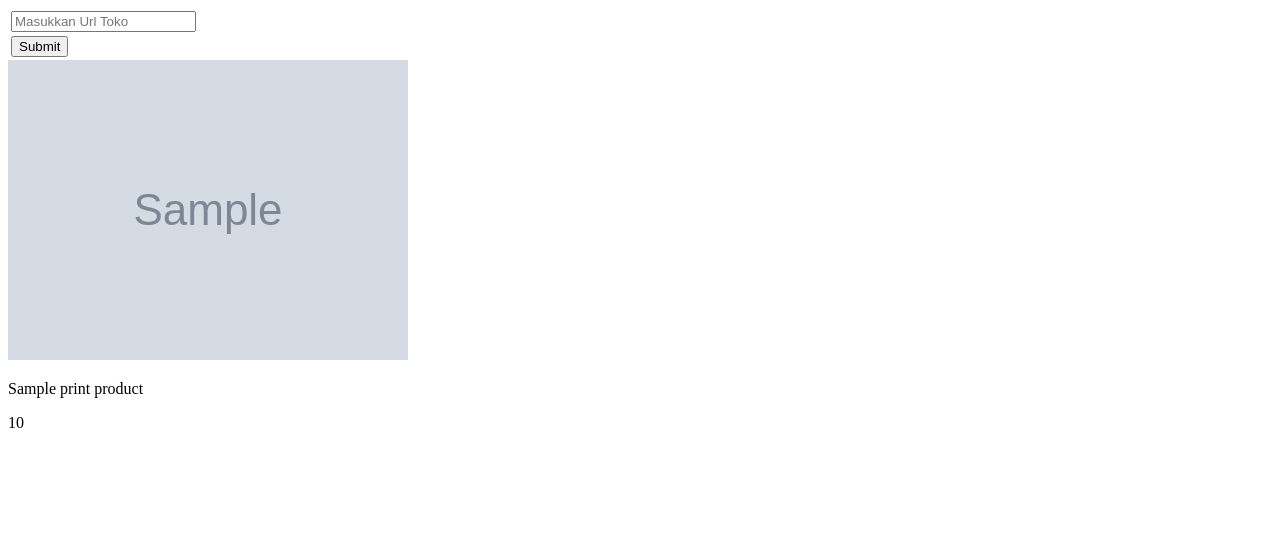
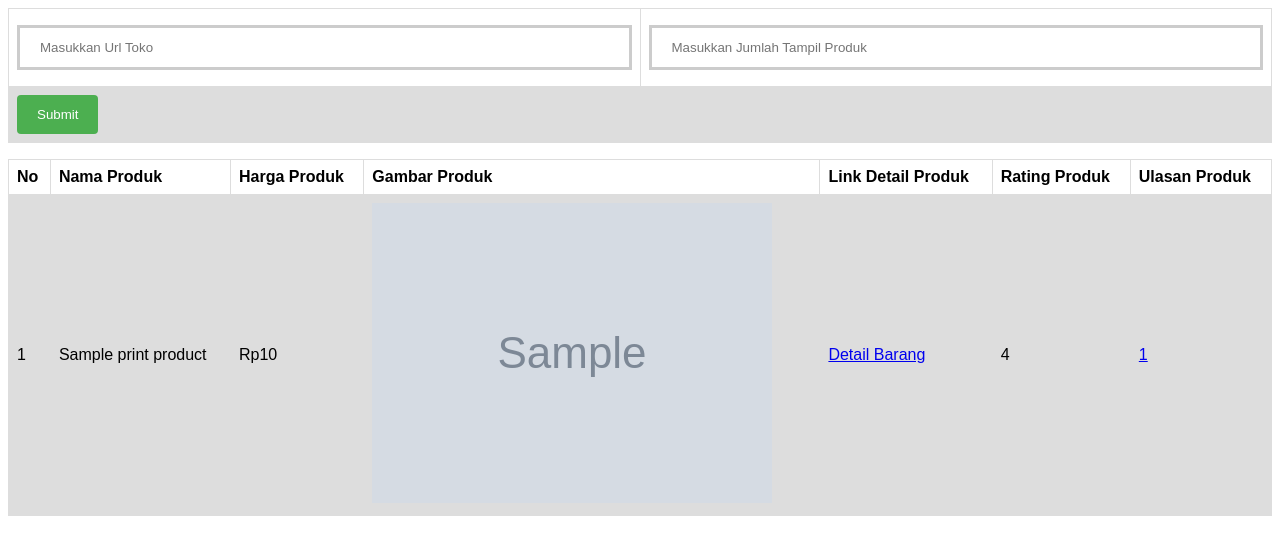
Before and after one commit to nutwreck/Marketplace, a CodeIgniter app: the page made by application/views/v_result.php in a window 1280 px wide. Shown: the top 555 px of the page. Run offline with CodeIgniter, Linux system fonts and the light colour scheme; the template is opened without the code that fills it: most values are stand-ins (such as "Sample title", 1, 10 or a date in 2020); grey boxes marked "Sample" are stand-in pictures.

Commit message:
Add files via upload

```diff
--- a/application/config/config.php
+++ b/application/config/config.php
@@ -23,7 +23,7 @@ defined('BASEPATH') OR exit('No direct script access allowed');
 | a PHP script and you can easily do that on your own.
 |
 */
-$config['base_url'] = 'http://localhost/marketplace/';
+$config['base_url'] = 'http://localhost:81/marketplace/index.php';
 
 /*
 |--------------------------------------------------------------------------
@@ -35,7 +35,7 @@ $config['base_url'] = 'http://localhost/marketplace/';
 | variable so that it is blank.
 |
 */
-$config['index_page'] = 'index.php';
+$config['index_page'] = '';
 
 /*
 |--------------------------------------------------------------------------
--- /dev/null
+++ b/application/views/Form/v_form_cari.php
@@ -0,0 +1,9 @@
+<form action="<?=site_url('Main/FindBukalapak')?>" method="post">
+	<table class='table table-bordered'>
+	    <tr>
+            <td><input type="text" class="form-control" name="UrlStoreName" placeholder="Masukkan Url Toko" /></td>
+            <td><input type="text" class="form-control" name="Numberappears" placeholder="Masukkan Jumlah Tampil Produk" /></td>
+	  	</tr>
+	    <tr><td colspan='2'><input type="submit" value="Submit"></td></tr>
+    </table>
+</form>
--- a/application/views/v_result.php
+++ b/application/views/v_result.php
@@ -5,21 +5,97 @@ defined('BASEPATH') OR exit('No direct script access allowed');
 <head>
 	<meta charset="utf-8">
 	<title>Scrape Marketplace</title>
+	<style>
+		table {
+		    font-family: arial, sans-serif;
+		    border-collapse: collapse;
+		    width: 100%;
+		}
+
+		td, th {
+		    border: 1px solid #dddddd;
+		    text-align: left;
+		    padding: 8px;
+		}
+
+		tr:nth-child(even) {
+		    background-color: #dddddd;
+		}
+
+		input[type=text]:focus {
+		    border: 3px solid #555;
+		}
+
+		input[type=text] {
+		    width: 100%;
+		    padding: 12px 20px;
+		    margin: 8px 0;
+		    box-sizing: border-box;
+		    border: 3px solid #ccc;
+		    -webkit-transition: 0.5s;
+		    transition: 0.5s;
+		    outline: none;
+		}
+
+		input[type=text]:focus {
+		    border: 3px solid #555;
+		}
+
+		input[type=submit] {
+		    background-color: #4CAF50;
+		    color: white;
+		    padding: 12px 20px;
+		    border: none;
+		    border-radius: 4px;
+		    cursor: pointer;
+		    float: left;
+		}
+
+		input[type=submit]:hover {
+		    background-color: #45a049;
+		}
+
+		@media screen and (max-width: 600px) {
+		    .col-25, .col-75, input[type=submit] {
+		        width: 100%;
+		        margin-top: 0;
+		    }
+		}
+	</style>
 </head>
 <body>
-
-	<form action="<?=site_url('Main/Find')?>" method="post"><table class='table table-bordered'>
-	    <tr>
-            <td><input type="text" class="form-control" name="UrlStoreName" placeholder="Masukkan Url Toko" /></td>
-	  	</tr>
-	    <tr><td colspan='2'><button type="submit" class="btn btn-primary">Submit</button>
-    </table></form>
-
-	<?php foreach ($Print_product as $Product) { ?>
-			<img src='<?php echo $Product['Image']; ?>' alt="<?php echo $Product['Product_name']; ?>"><br />
-			<p><?php echo $Product['Product_name']; ?></p>
-			<p><?php echo $Product['Price']; ?></p>
-	<?php } ?>
-
+	<?php $this->load->view('Form/v_form_cari')?>
+	<?php $start = 1; ?>
+	<table>
+			<tr>
+				<th>No</th>
+				<th>Nama Produk</th>
+				<th>Harga Produk</th>
+				<th>Gambar Produk</th>
+				<th>Link Detail Produk</th>
+				<th>Rating Produk</th>
+				<th>Ulasan Produk</th>
+			</tr>
+		<?php foreach ($Print_product as $Product) { ?>
+			<tr>
+				<td><?php echo $start++; ?></td>
+				<td><?php echo $Product['Product_name']; ?></td>
+				<td>Rp<?php echo $Product['Price']; ?></td>
+				<td><img src='<?php echo $Product['Image']; ?>' alt="<?php echo $Product['Product_name']; ?>"></td>
+				<td><a href='https://www.bukalapak.com<?php echo $Product['Link_Detail']; ?>'>Detail Barang</a></td>
+				<?php if ($Product['Star_Rating'] == NULL){ ?>
+				<td> - </td>
+				<?php } else { ?>
+				<td><?php echo $Product['Star_Rating']; ?></td>
+				<?php } ?>
+				<?php if ($Product['Review_count'] == ' '){ ?>
+				<td> - </td>
+				<?php } else { ?>
+				<td><a href='https://www.bukalapak.com<?php echo $Product['Review_link']; ?>'><?php echo $Product['Review_count']; ?></a></td>
+				<?php } ?>
+			</tr>
+			<p><?php echo $Product['msg']; ?></p>
+		<?php } ?>
+	</table>
 </body>
 </html>
```
Also changed, not shown: application/controllers/Main.php (+45 -6 lines), application/views/v_main.php (+54 -8 lines).
